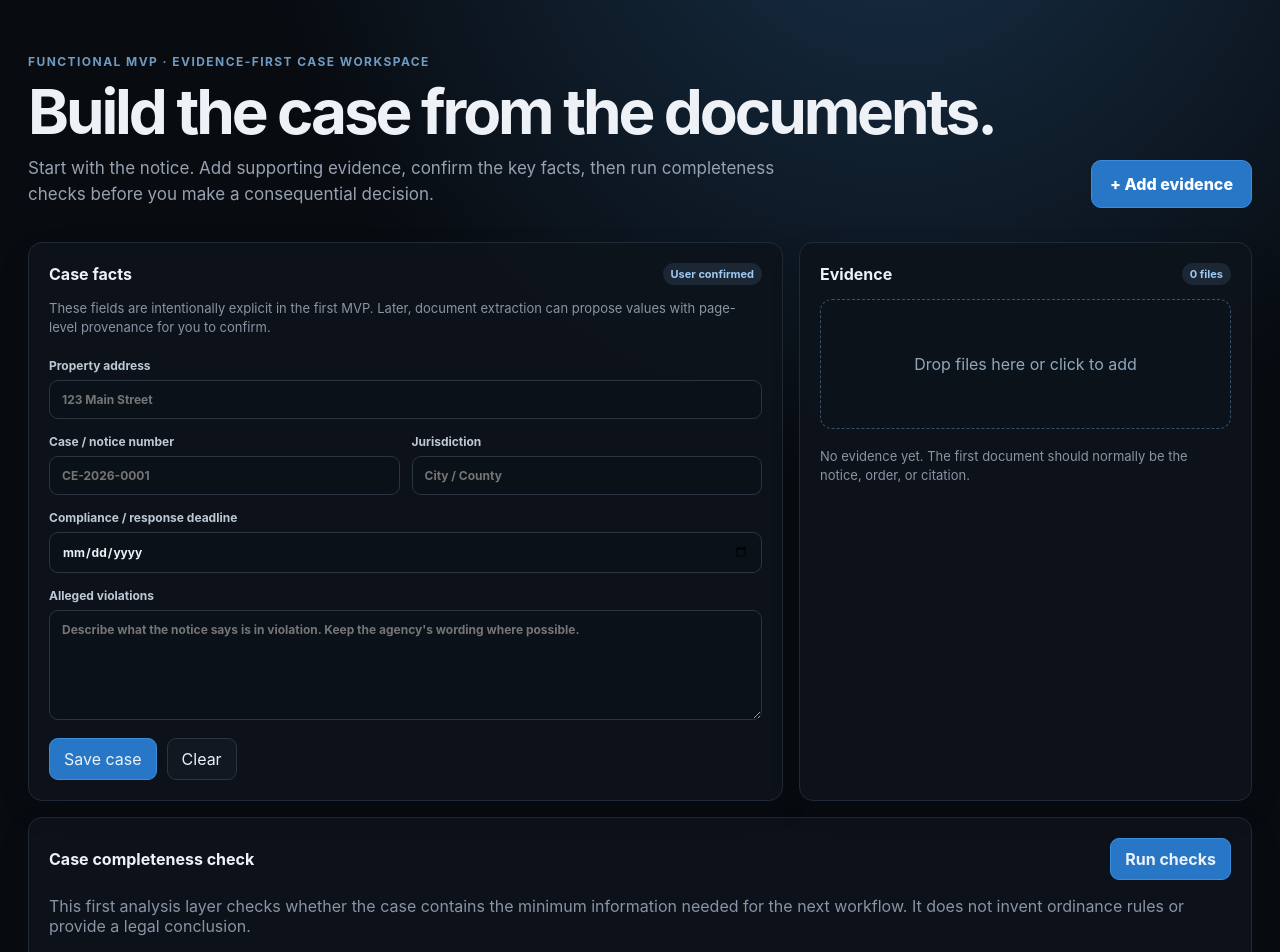
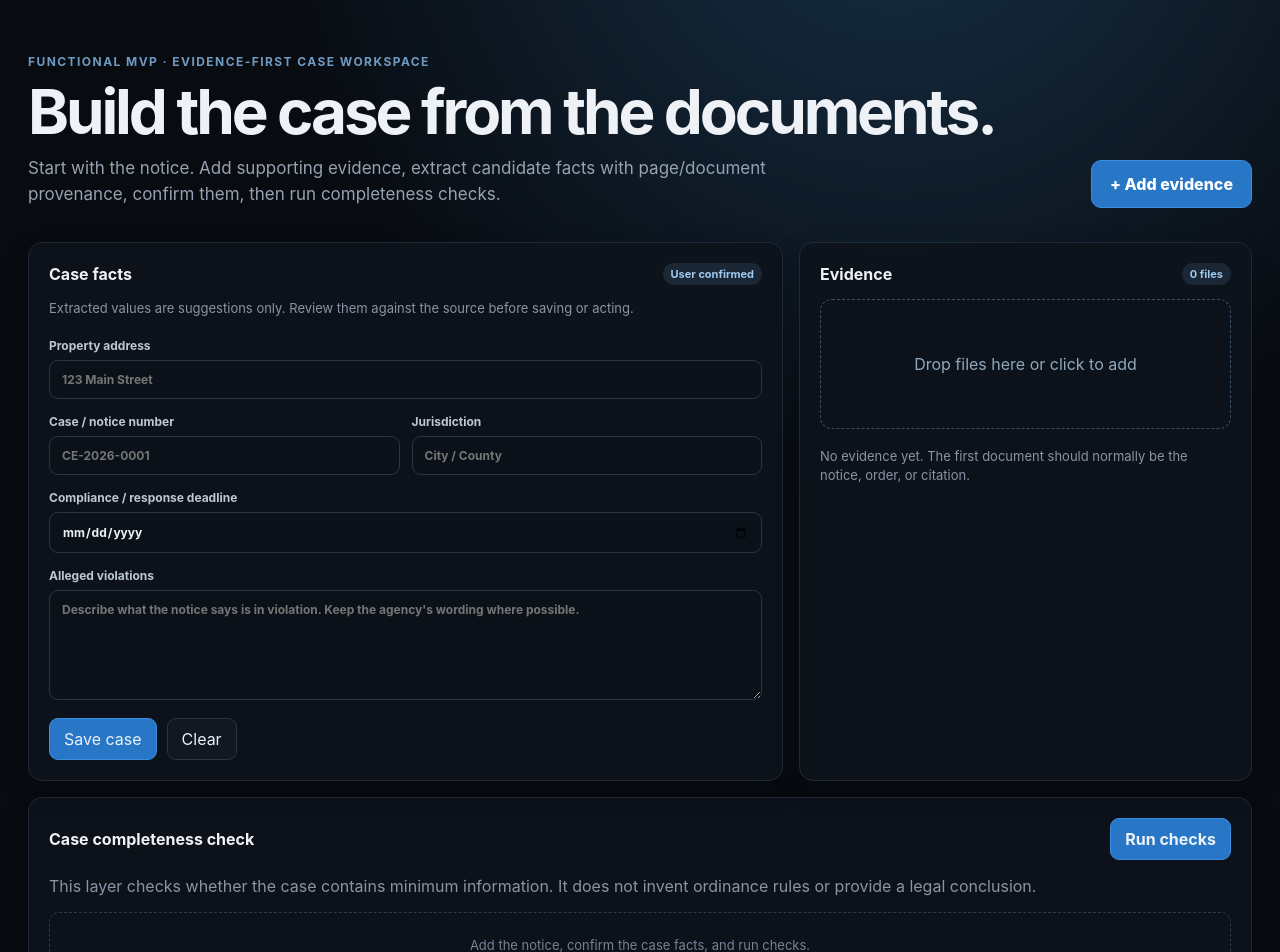
Before and after one commit to mycomind4-arch/code-enforcement, a Next.js app: page /dashboard in a window 1280 px wide. Shown: the top 952 px of the page. Built offline with nearby package versions, Linux system fonts and the light colour scheme.

Commit message:
Connect case workspace to document extraction

```diff
--- a/app/dashboard/CaseWorkspace.tsx
+++ b/app/dashboard/CaseWorkspace.tsx
@@ -2,46 +2,51 @@
 
 import { useEffect, useMemo, useState } from 'react'
 
-type Evidence = { id: string; name: string; type: string; size: number; added: string }
+type Evidence = { id: string; name: string; type: string; size: number; added: string; extracted?: boolean; extraction?: string }
 type CaseData = { address: string; caseNumber: string; jurisdiction: string; deadline: string; violations: string; evidence: Evidence[] }
+type Extracted = { caseNumber: string | null; address: string | null; jurisdiction: string | null; deadlines: string[]; violationLines: string[] }
 
 const emptyCase: CaseData = { address: '', caseNumber: '', jurisdiction: '', deadline: '', violations: '', evidence: [] }
-
-function loadCase(): CaseData {
-  if (typeof window === 'undefined') return emptyCase
-  try { return JSON.parse(localStorage.getItem('code-enforcement-case') || 'null') || emptyCase } catch { return emptyCase }
-}
+function loadCase(): CaseData { if (typeof window === 'undefined') return emptyCase; try { return JSON.parse(localStorage.getItem('code-enforcement-case') || 'null') || emptyCase } catch { return emptyCase } }
 
 export default function CaseWorkspace() {
   const [data, setData] = useState<CaseData>(loadCase)
   const [saved, setSaved] = useState(false)
   const [notice, setNotice] = useState('')
   const [analysis, setAnalysis] = useState<string[]>([])
+  const [extracting, setExtracting] = useState<string | null>(null)
+  const [suggestions, setSuggestions] = useState<Extracted | null>(null)
 
   useEffect(() => { localStorage.setItem('code-enforcement-case', JSON.stringify(data)) }, [data])
+  const daysRemaining = useMemo(() => { if (!data.deadline) return null; const d = new Date(`${data.deadline}T23:59:59`); return Math.ceil((d.getTime() - Date.now()) / 86400000) }, [data.deadline])
+  function update(key: keyof CaseData, value: string) { setData(prev => ({ ...prev, [key]: value })); setSaved(false) }
 
-  const daysRemaining = useMemo(() => {
-    if (!data.deadline) return null
-    const d = new Date(`${data.deadline}T23:59:59`)
-    return Math.ceil((d.getTime() - Date.now()) / 86400000)
-  }, [data.deadline])
-
-  function update(key: keyof CaseData, value: string) {
-    setData(prev => ({ ...prev, [key]: value }))
-    setSaved(false)
+  async function addFiles(files: FileList | null) {
+    if (!files?.length) return
+    for (const file of Array.from(files)) {
+      const id = `${file.name}-${file.size}-${Date.now()}-${Math.random()}`
+      const evidence: Evidence = { id, name: file.name, type: file.type || 'unknown', size: file.size, added: new Date().toISOString() }
+      setData(prev => ({ ...prev, evidence: [...prev.evidence, evidence] }))
+      if (file.type === 'application/pdf' || file.name.toLowerCase().endsWith('.pdf') || file.type.startsWith('text/') || /\.(txt|md|csv)$/i.test(file.name)) {
+        setExtracting(id)
+        try {
+          const form = new FormData(); form.append('file', file)
+          const response = await fetch('/api/extract', { method: 'POST', body: form })
+          const result = await response.json()
+          if (!response.ok) throw new Error(result.error || 'Extraction failed')
+          setSuggestions(result.facts)
+          setData(prev => ({ ...prev, evidence: prev.evidence.map(item => item.id === id ? { ...item, extracted: true, extraction: JSON.stringify(result.facts) } : item) }))
+          setNotice(`${file.name} extracted. Review the suggested facts before applying them.`)
+        } catch (error) { setNotice(error instanceof Error ? error.message : 'Extraction failed. The original file remains preserved as evidence.') }
+        finally { setExtracting(null) }
+      } else setNotice(`${file.name} preserved as evidence. Extraction for this format is not enabled yet.`)
+    }
   }
 
-  function addFiles(files: FileList | null) {
-    if (!files?.length) return
-    const additions: Evidence[] = Array.from(files).map(file => ({
-      id: `${file.name}-${file.size}-${Date.now()}-${Math.random()}`,
-      name: file.name,
-      type: file.type || 'unknown',
-      size: file.size,
-      added: new Date().toISOString(),
-    }))
-    setData(prev => ({ ...prev, evidence: [...prev.evidence, ...additions] }))
-    setNotice(`${additions.length} document${additions.length === 1 ? '' : 's'} added to this case.`)
+  function applySuggestions() {
+    if (!suggestions) return
+    setData(prev => ({ ...prev, address: prev.address || suggestions.address || '', caseNumber: prev.caseNumber || suggestions.caseNumber || '', jurisdiction: prev.jurisdiction || suggestions.jurisdiction || '', violations: prev.violations || suggestions.violationLines.join('\n') }))
+    setSuggestions(null); setNotice('Suggested facts applied. Review each field against the source document before acting.'); setSaved(false)
   }
 
   function runAnalysis() {
@@ -53,52 +58,19 @@ export default function CaseWorkspace() {
     else if ((daysRemaining ?? 99) <= 7) findings.push(`The entered deadline is ${daysRemaining} day${daysRemaining === 1 ? '' : 's'} away. Verify it against the source notice.`)
     if (!data.violations) findings.push('No alleged violation has been recorded yet.')
     if (!data.evidence.length) findings.push('No evidence has been attached. Add the notice first, then supporting records.')
-    if (data.evidence.length && !data.evidence.some(e => /notice|violation|citation|order/i.test(e.name))) findings.push('No uploaded filename clearly identifies a notice or violation document. Confirm the primary notice is included.')
     if (!findings.length) findings.push('Basic case completeness checks passed. This is not a legal conclusion; verify extracted facts and governing sources before acting.')
     setAnalysis(findings)
   }
-
-  function resetCase() {
-    if (!confirm('Clear this local case workspace?')) return
-    setData(emptyCase)
-    setAnalysis([])
-    setNotice('Case cleared.')
-    localStorage.removeItem('code-enforcement-case')
-  }
+  function resetCase() { if (!confirm('Clear this local case workspace?')) return; setData(emptyCase); setAnalysis([]); setSuggestions(null); setNotice('Case cleared.'); localStorage.removeItem('code-enforcement-case') }
 
   return <div className="workspace">
-    <section className="workspaceHero">
-      <div><div className="eyebrow">FUNCTIONAL MVP · EVIDENCE-FIRST CASE WORKSPACE</div><h1>Build the case from the documents.</h1><p>Start with the notice. Add supporting evidence, confirm the key facts, then run completeness checks before you make a consequential decision.</p></div>
-      <label className="uploadButton">+ Add evidence<input type="file" multiple accept=".pdf,.png,.jpg,.jpeg,.webp,.txt,.doc,.docx" onChange={e => addFiles(e.target.files)} /></label>
-    </section>
-
+    <section className="workspaceHero"><div><div className="eyebrow">FUNCTIONAL MVP · EVIDENCE-FIRST CASE WORKSPACE</div><h1>Build the case from the documents.</h1><p>Start with the notice. Add supporting evidence, extract candidate facts with page/document provenance, confirm them, then run completeness checks.</p></div><label className="uploadButton">+ Add evidence<input type="file" multiple accept=".pdf,.png,.jpg,.jpeg,.webp,.txt,.doc,.docx" onChange={e => addFiles(e.target.files)} /></label></section>
     {notice && <div className="notice">{notice}</div>}
-
     <div className="workspaceGrid">
-      <section className="card formCard">
-        <div className="section-title"><span>Case facts</span><span className="pill">User confirmed</span></div>
-        <p className="muted intro">These fields are intentionally explicit in the first MVP. Later, document extraction can propose values with page-level provenance for you to confirm.</p>
-        <label>Property address<input value={data.address} onChange={e => update('address', e.target.value)} placeholder="123 Main Street" /></label>
-        <div className="twoCol"><label>Case / notice number<input value={data.caseNumber} onChange={e => update('caseNumber', e.target.value)} placeholder="CE-2026-0001" /></label><label>Jurisdiction<input value={data.jurisdiction} onChange={e => update('jurisdiction', e.target.value)} placeholder="City / County" /></label></div>
-        <label>Compliance / response deadline<input type="date" value={data.deadline} onChange={e => update('deadline', e.target.value)} /></label>
-        <label>Alleged violations<textarea value={data.violations} onChange={e => update('violations', e.target.value)} placeholder="Describe what the notice says is in violation. Keep the agency's wording where possible." /></label>
-        <div className="formActions"><button className="btn primary" onClick={() => { setSaved(true); setNotice('Case facts saved locally in this browser.') }}>Save case</button><button className="btn" onClick={resetCase}>Clear</button></div>
-        {saved && <div className="saved">✓ Saved locally</div>}
-      </section>
-
-      <aside className="card evidenceCard">
-        <div className="section-title"><span>Evidence</span><span className="pill">{data.evidence.length} files</span></div>
-        <label className="dropzone">Drop files here or click to add<input type="file" multiple accept=".pdf,.png,.jpg,.jpeg,.webp,.txt,.doc,.docx" onChange={e => addFiles(e.target.files)} /></label>
-        {!data.evidence.length ? <p className="muted empty">No evidence yet. The first document should normally be the notice, order, or citation.</p> : <div className="evidenceList">{data.evidence.map(e => <div className="evidenceItem" key={e.id}><div><strong>{e.name}</strong><small>{e.type || 'file'} · {Math.max(1, Math.round(e.size / 1024))} KB</small></div><button className="remove" onClick={() => setData(prev => ({ ...prev, evidence: prev.evidence.filter(x => x.id !== e.id) }))}>Remove</button></div>)}</div>}
-      </aside>
+      <section className="card formCard"><div className="section-title"><span>Case facts</span><span className="pill">User confirmed</span></div><p className="muted intro">Extracted values are suggestions only. Review them against the source before saving or acting.</p><label>Property address<input value={data.address} onChange={e => update('address', e.target.value)} placeholder="123 Main Street" /></label><div className="twoCol"><label>Case / notice number<input value={data.caseNumber} onChange={e => update('caseNumber', e.target.value)} placeholder="CE-2026-0001" /></label><label>Jurisdiction<input value={data.jurisdiction} onChange={e => update('jurisdiction', e.target.value)} placeholder="City / County" /></label></div><label>Compliance / response deadline<input type="date" value={data.deadline} onChange={e => update('deadline', e.target.value)} /></label><label>Alleged violations<textarea value={data.violations} onChange={e => update('violations', e.target.value)} placeholder="Describe what the notice says is in violation. Keep the agency's wording where possible." /></label><div className="formActions"><button className="btn primary" onClick={() => { setSaved(true); setNotice('Case facts saved locally in this browser.') }}>Save case</button><button className="btn" onClick={resetCase}>Clear</button></div>{saved && <div className="saved">✓ Saved locally</div>}</section>
+      <aside className="card evidenceCard"><div className="section-title"><span>Evidence</span><span className="pill">{data.evidence.length} files</span></div><label className="dropzone">Drop files here or click to add<input type="file" multiple accept=".pdf,.png,.jpg,.jpeg,.webp,.txt,.doc,.docx" onChange={e => addFiles(e.target.files)} /></label>{!data.evidence.length ? <p className="muted empty">No evidence yet. The first document should normally be the notice, order, or citation.</p> : <div className="evidenceList">{data.evidence.map(e => <div className="evidenceItem" key={e.id}><div><strong>{e.name}</strong><small>{e.type || 'file'} · {Math.max(1, Math.round(e.size / 1024))} KB {e.extracted ? '· extracted' : ''} {extracting === e.id ? '· extracting…' : ''}</small></div><button className="remove" onClick={() => setData(prev => ({ ...prev, evidence: prev.evidence.filter(x => x.id !== e.id) }))}>Remove</button></div>)}</div>}{suggestions && <div className="suggestion"><strong>Extracted suggestions</strong><p>Case: {suggestions.caseNumber || 'not found'} · Address: {suggestions.address || 'not found'} · Jurisdiction: {suggestions.jurisdiction || 'not found'}</p>{suggestions.deadlines.length > 0 && <p>Possible dates: {suggestions.deadlines.join(', ')}</p>}<button className="btn primary" onClick={applySuggestions}>Apply suggestions</button><button className="btn" onClick={() => setSuggestions(null)}>Dismiss</button></div>}</aside>
     </div>
-
-    <section className="card analysisCard">
-      <div className="section-title"><span>Case completeness check</span><button className="btn primary" onClick={runAnalysis}>Run checks</button></div>
-      <p className="muted">This first analysis layer checks whether the case contains the minimum information needed for the next workflow. It does not invent ordinance rules or provide a legal conclusion.</p>
-      {analysis.length ? <div className="findings">{analysis.map((x, i) => <div className="finding" key={i}><span>{x.startsWith('Basic') ? '✓' : '!'}</span><p>{x}</p></div>)}</div> : <div className="analysisEmpty">Add the notice, confirm the case facts, and run checks.</div>}
-    </section>
-
-    <section className="roadmap"><div><div className="eyebrow">WHAT COMES NEXT</div><h2>Advanced intelligence only after the foundation works.</h2><p>The architecture is being shaped around the proven FairProcessMaps pattern: property → evidence → timeline → findings. Document extraction, source-linked timeline generation, jurisdiction rules, and procedural analysis will be added behind this workflow rather than simulated in the UI.</p></div><div className="roadmapList"><span>01 · Document extraction + provenance</span><span>02 · Evidence-linked timeline</span><span>03 · Property / parcel intelligence</span><span>04 · Jurisdiction-specific analysis</span><span>05 · Response + records-request workflows</span></div></section>
+    <section className="card analysisCard"><div className="section-title"><span>Case completeness check</span><button className="btn primary" onClick={runAnalysis}>Run checks</button></div><p className="muted">This layer checks whether the case contains minimum information. It does not invent ordinance rules or provide a legal conclusion.</p>{analysis.length ? <div className="findings">{analysis.map((x, i) => <div className="finding" key={i}><span>{x.startsWith('Basic') ? '✓' : '!'}</span><p>{x}</p></div>)}</div> : <div className="analysisEmpty">Add the notice, confirm the case facts, and run checks.</div>}</section>
+    <section className="roadmap"><div><div className="eyebrow">NEXT INTELLIGENCE LAYER</div><h2>Now the foundation can support real case intelligence.</h2><p>The first extraction service is intentionally deterministic and provenance-aware. Next we can add structured page references, OCR for scanned notices, evidence hashing, timeline generation, and the FairProcessMaps evidence graph without pretending those capabilities already exist.</p></div><div className="roadmapList"><span>✓ 01 · PDF/text extraction</span><span>02 · OCR + page-level provenance</span><span>03 · Evidence-linked timeline</span><span>04 · Property / parcel intelligence</span><span>05 · Jurisdiction-specific analysis</span><span>06 · Response + records-request workflows</span></div></section>
   </div>
 }
```
